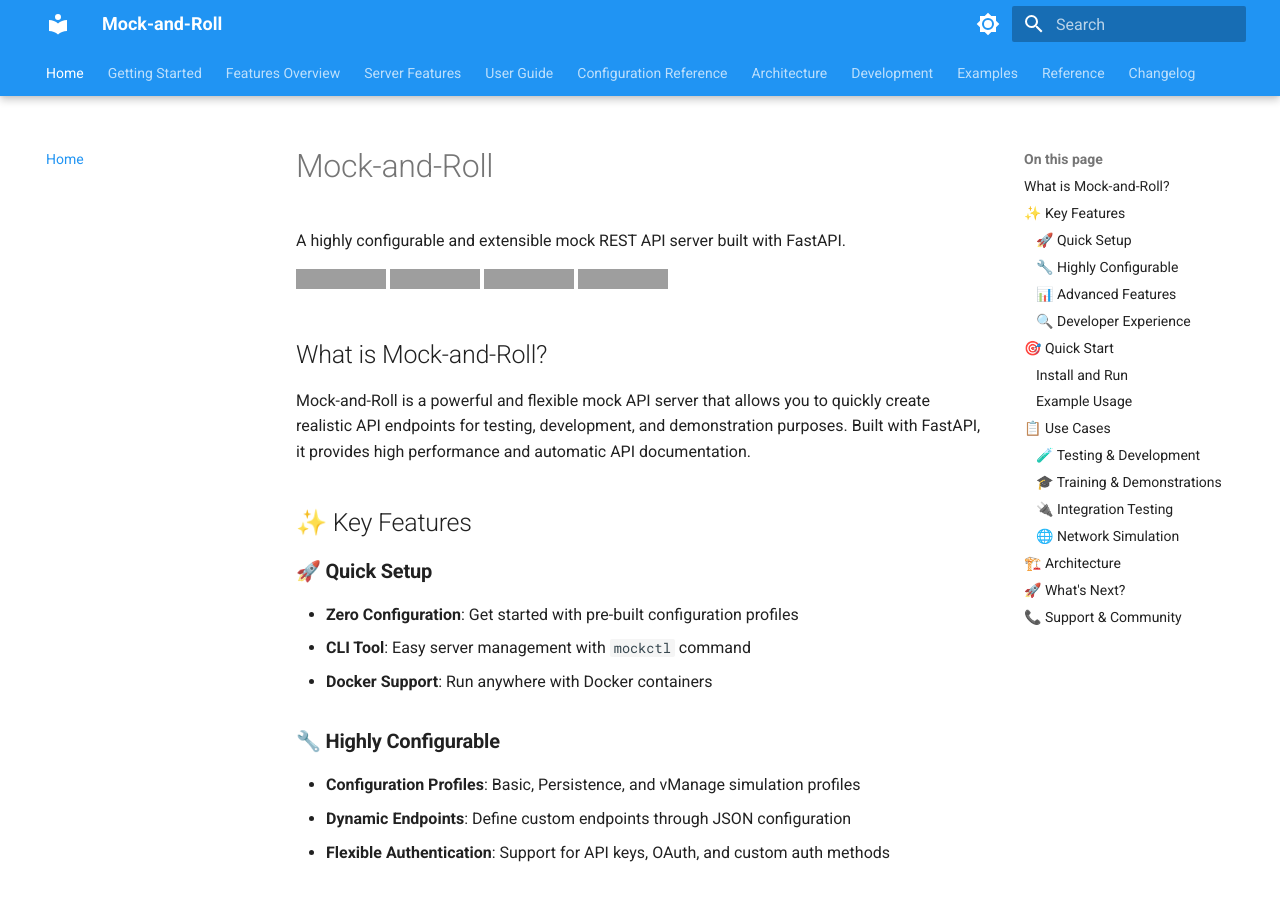
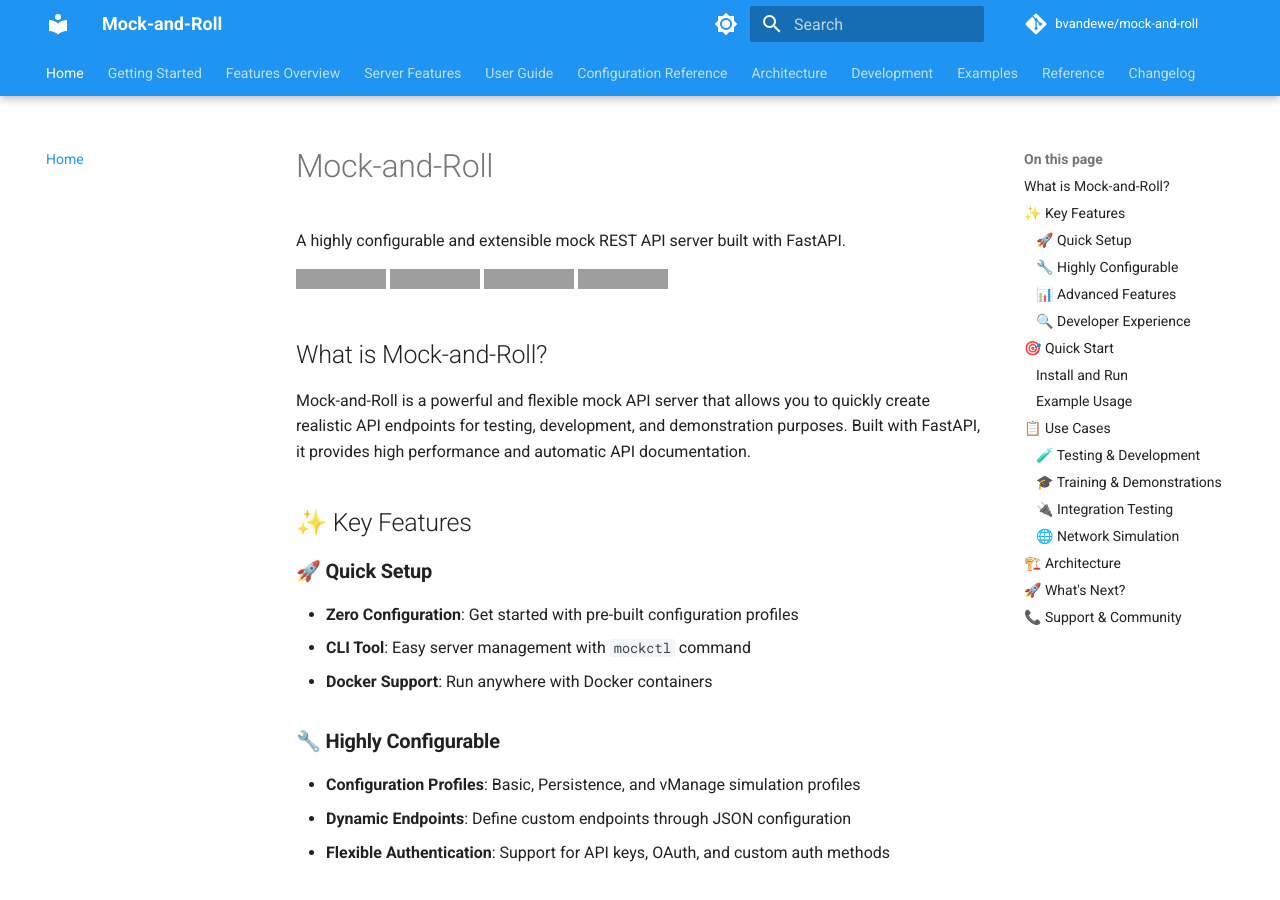
Before and after one commit to bvandewe/mock-and-roll, an MkDocs documentation site: the page built from docs/index.md, in a window 1280 px wide and 900 px high. Built offline with MkDocs 1.6.1 and Material for MkDocs 9.7.7, drawn with Linux system fonts in a browser that asks for light colours; comment, search, counter and statistics services are not loaded; grey boxes are pictures that could not be loaded.

Commit message:
Add repo_url

```diff
--- a/mkdocs.yml
+++ b/mkdocs.yml
@@ -3,6 +3,10 @@
 site_url: https://bvandewe.github.io/mock-and-roll/
 docs_dir: docs
 site_dir: site
+
+repo_name: bvandewe/mock-and-roll
+repo_url: https://github.com/bvandewe/mock-and-roll
+edit_uri: edit/main/docs/
 
 nav:
   - Home: index.md
```
